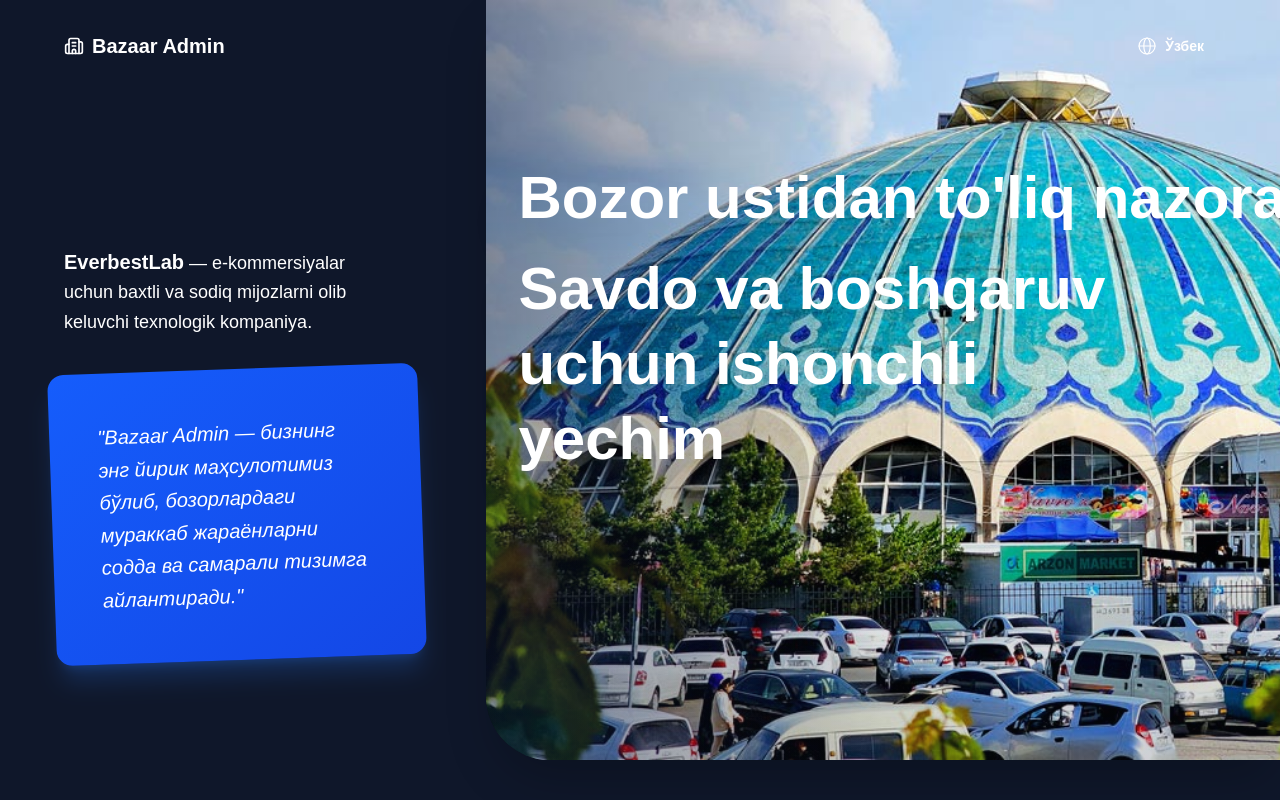
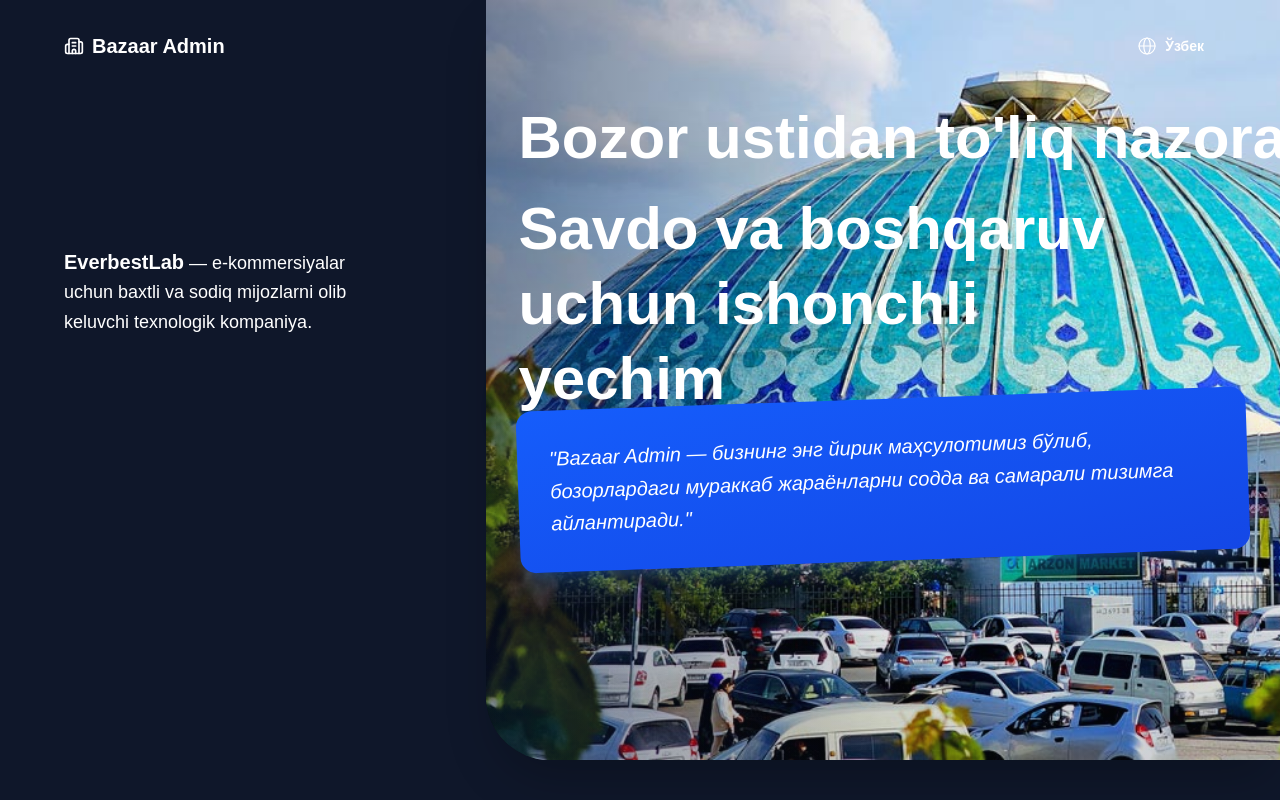
Before and after one commit to suhrob-qalandarov/ebazaar-demo-front, a Next.js app: page /kr in a window 1280 px wide. Shown: the top 800 px of the page. Built offline with nearby package versions, Linux system fonts and the light colour scheme.

Commit message:
Move quote box to image bottom, increase width to full image width, adjust position and height

```diff
--- a/src/app/components/HomePage.tsx
+++ b/src/app/components/HomePage.tsx
@@ -138,17 +138,6 @@ const HomePage: React.FC<HomePageProps> = ({ locale, dynamicData }) => {
                 </p>
               </motion.div>
 
-              {/* Content Box - Logo pastidan */}
-              <motion.div
-                variants={fadeInUp}
-                className="relative left-5 z-10"
-              >
-                <div className="p-12 rounded-2xl bg-gradient-to-br from-blue-600 to-blue-700 text-white shadow-xl shadow-blue-500/20 transform lg:-rotate-2 max-w-[370px] min-h-[200px] flex items-center">
-                  <p className="text-xl font-medium leading-relaxed italic">
-                    "{content.quote.text}"
-                  </p>
-                </div>
-              </motion.div>
             </div>
           </div>
 
@@ -179,7 +168,7 @@ const HomePage: React.FC<HomePageProps> = ({ locale, dynamicData }) => {
               {/* Text Overlay on Image */}
               <motion.div
                 variants={fadeInUp}
-                className="absolute top-40 left-8 z-30 space-y-4"
+                className="absolute top-25 left-8 z-30 space-y-4"
               >
                 <h1 className="text-5xl xl:text-6xl font-extrabold leading-tight text-white whitespace-nowrap drop-shadow-2xl">
                   Bozor ustidan to'liq nazorat
@@ -187,6 +176,18 @@ const HomePage: React.FC<HomePageProps> = ({ locale, dynamicData }) => {
                 <h1 className="text-5xl xl:text-6xl font-extrabold leading-tight text-white drop-shadow-2xl max-w-2xl">
                   Savdo va boshqaruv uchun ishonchli yechim
                 </h1>
+              </motion.div>
+
+              {/* Quote Box on Image - Bottom */}
+              <motion.div
+                variants={fadeInUp}
+                className="absolute bottom-50 left-8 right-8 z-30"
+              >
+                <div className="p-8 rounded-2xl bg-gradient-to-br from-blue-600 to-blue-700 text-white shadow-xl shadow-blue-500/20 transform lg:-rotate-2 w-full min-h-[80px] flex items-center">
+                  <p className="text-xl font-medium leading-relaxed italic">
+                    "{content.quote.text}"
+                  </p>
+                </div>
               </motion.div>
             </div>
           </motion.div>
```
